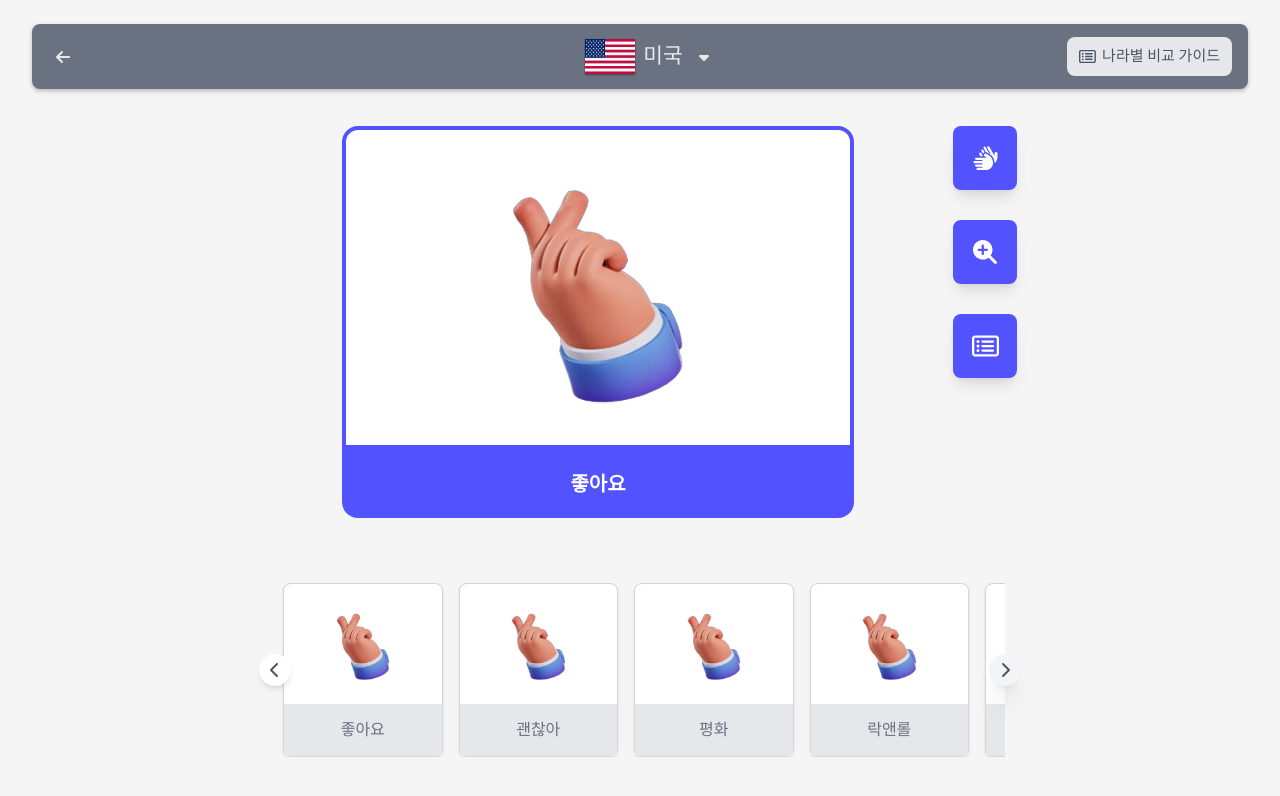
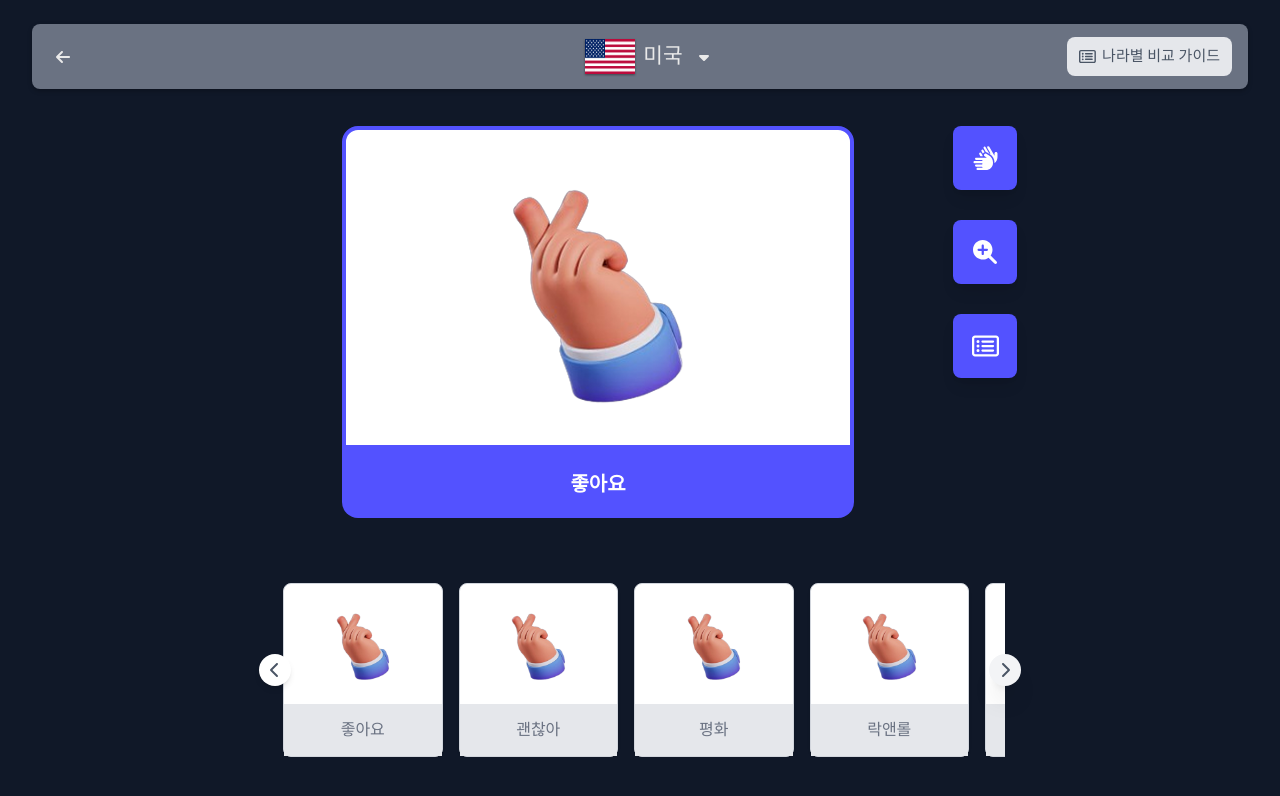
Before and after one commit to lovelyppotto/Moyamo, a React (Vite) app in the folder FE/: page /dictionary in a window 1280 px wide. Shown: the top 796 px of the page. Built offline with nearby package versions, Linux system fonts and the light colour scheme; a web font is replaced by a local one.

Commit message:
[FE] style: 제스처 목록 페이지 다크모드 적용
딕셔너리 제스처 목록 페이지 다크모드 색상 적용

ref: S12P21D203-186

```diff
--- a/FE/src/pages/dict/Dictionary.tsx
+++ b/FE/src/pages/dict/Dictionary.tsx
@@ -120,7 +120,7 @@ function Dictionary() {
   };
 
   return (
-    <div className="flex flex-col h-screen">
+    <div className="flex flex-col h-screen dark:bg-gray-900 dark:text-d-txt-50">
       {/* 헤더 - 고정 높이 사용 */}
       <div className="flex-none mb-[29px]">
         <DictHeader
```
